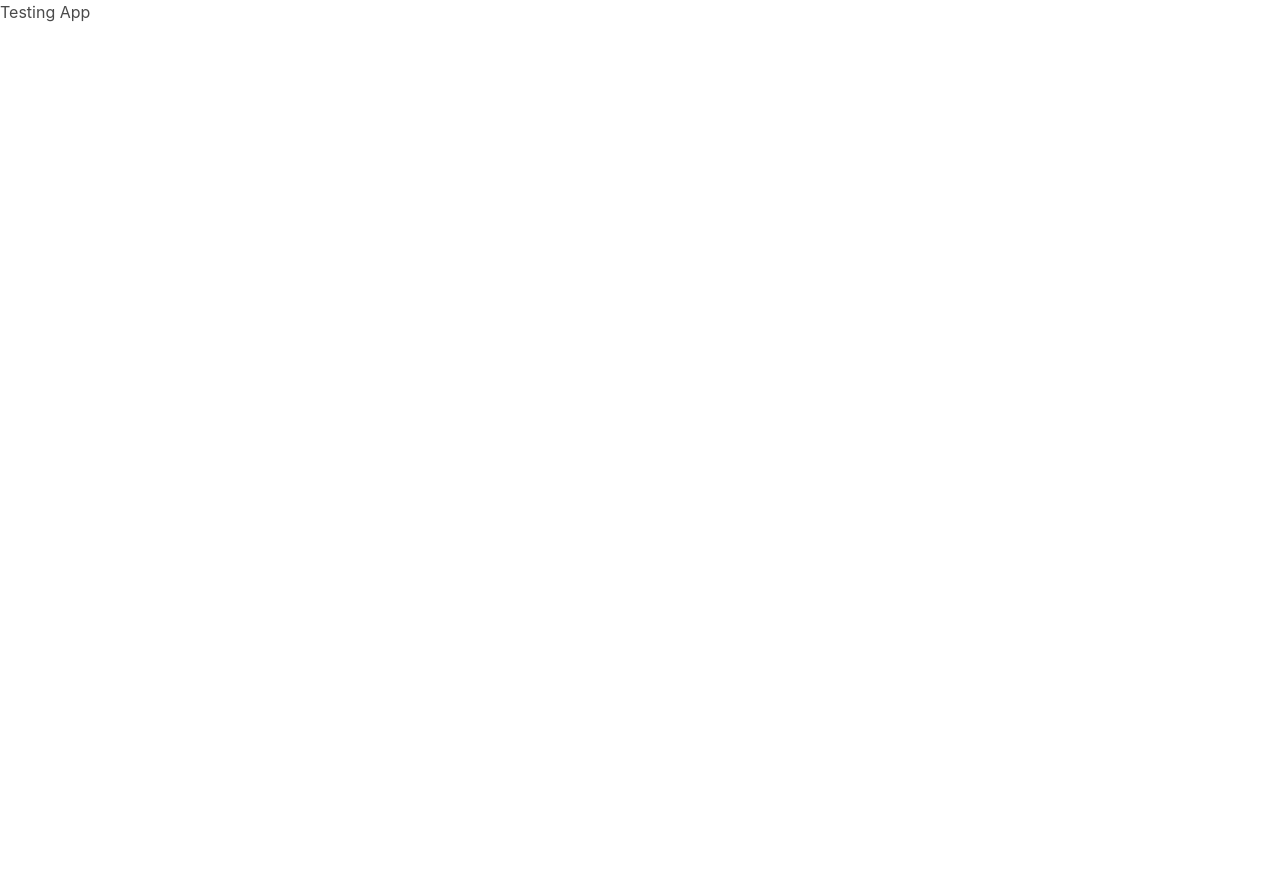
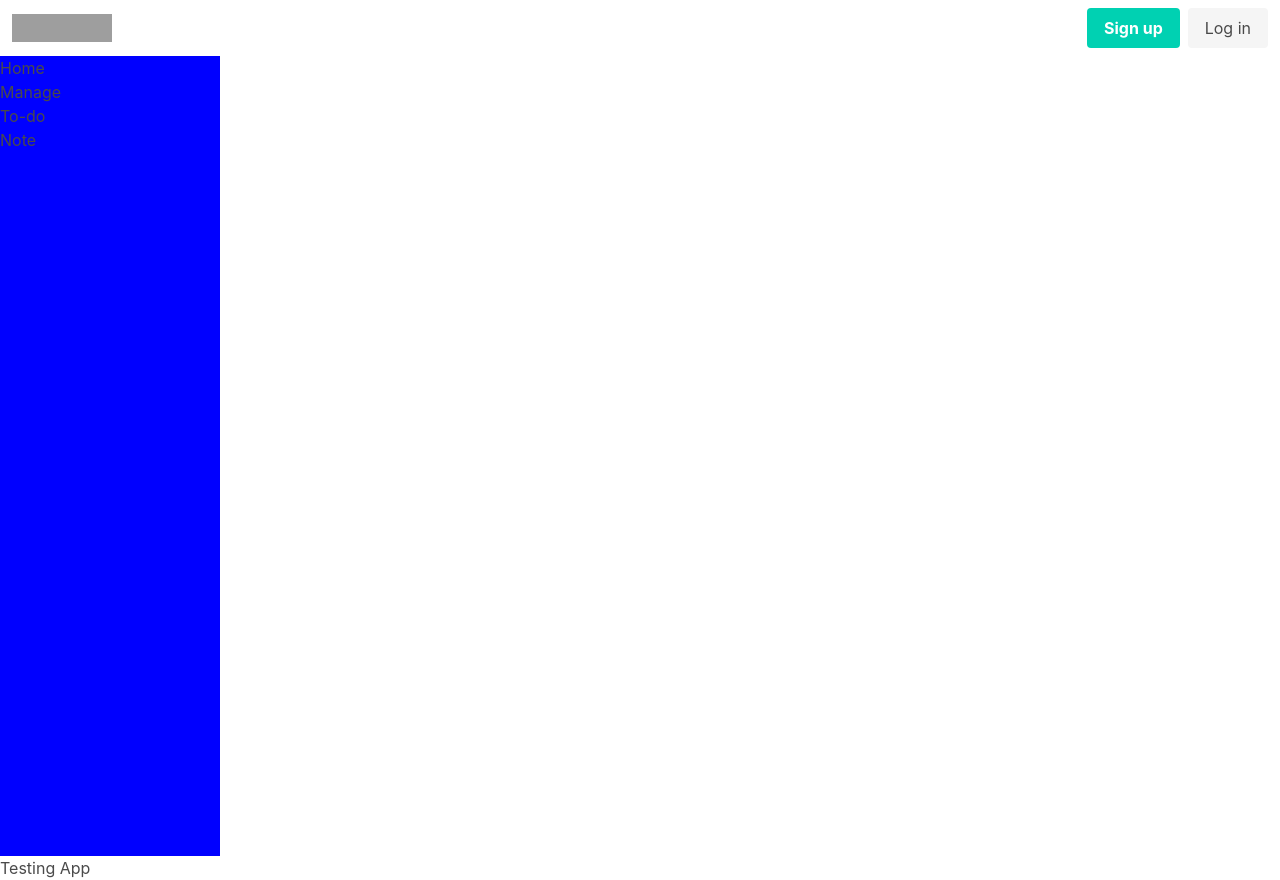
Before and after one commit to imoempire/orgman, a React (Create React App) app: page / in a window 1280 px wide. Before the commit the page ends 800 px from the top, so only its background shows below. Built offline with nearby package versions, Linux system fonts and the light colour scheme; grey boxes are pictures that could not be loaded.

Commit message:
add sidebar data and render components

```diff
--- a/src/App.js
+++ b/src/App.js
@@ -1,9 +1,14 @@
 import './App.css';
+import Navbar from './Components/Navbar/Navbar';
+import SideBar from './Components/SideBar/SideBar';
 
 function App() {
   return (
     <div className="App">
+      <Navbar/>
+      <SideBar />
       <h1>Testing App</h1>
+
     </div>
   );
 }
--- /dev/null
+++ b/src/Components/SideBar/SideBarData.js
@@ -0,0 +1,20 @@
+import React from 'react';
+
+export const SideBarData = [
+    {
+        Tab: "Home",
+        Link: "/Home"
+    },
+    {
+        Tab: "Manage",
+        Link: "/mange"
+    },
+    {
+        Tab: "To-do",
+        Link: "/todo"
+    },
+    {
+        Tab: "Note",
+        Link: "/note"
+    }
+]
```
